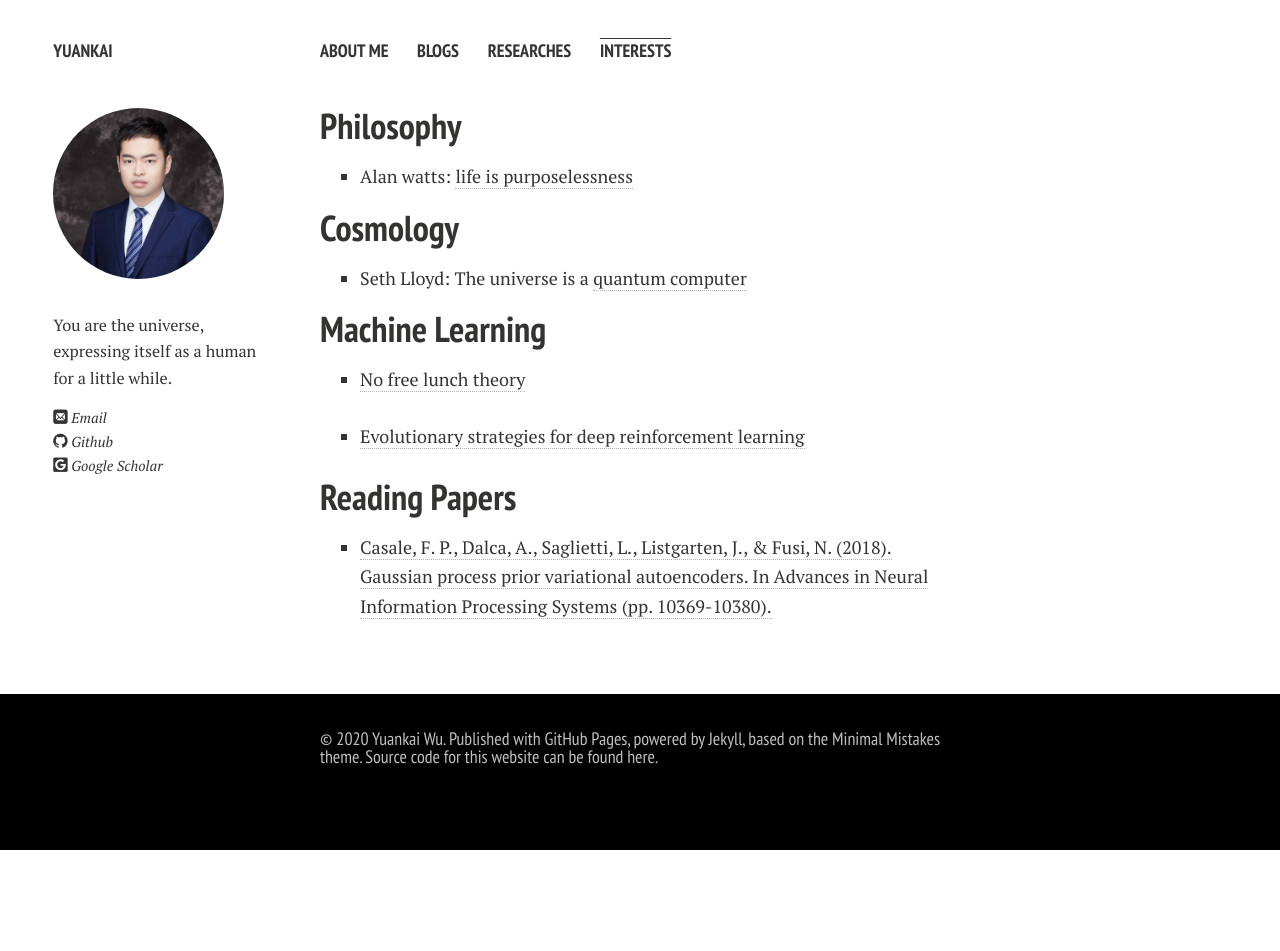
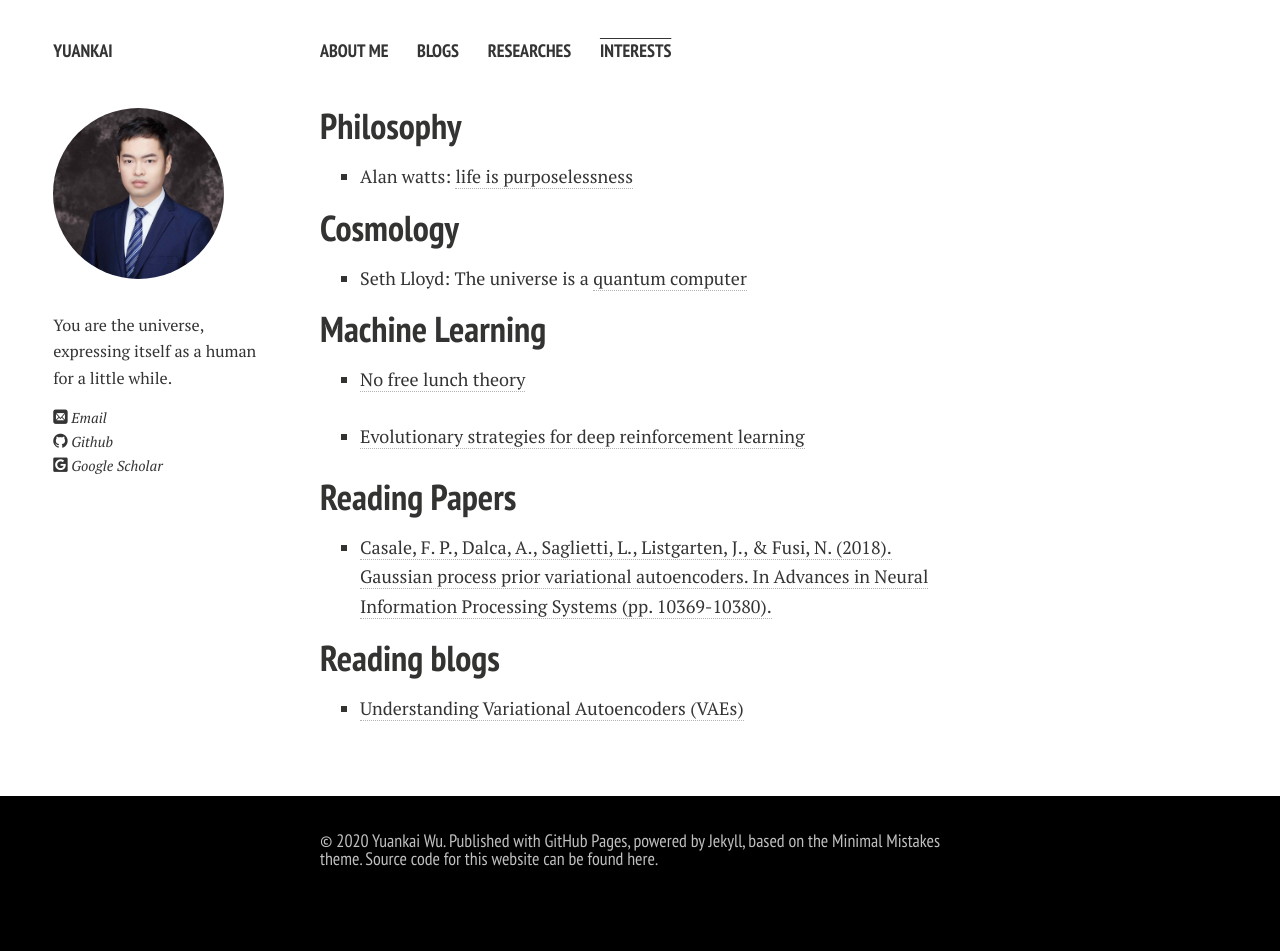
Before and after one commit to eveyuyi/Kaimaoge.github.io, a Jekyll site: the page built from interests.md, in a window 1280 px wide. Built offline with Jekyll 4.4.1, drawn with Linux system fonts in a browser that asks for light colours; nearby versions of some CDN libraries; some web fonts are replaced; before the commit the page ends 900 px from its top, so only the background shows below that.

Commit message:
Update interests.md

```diff
--- a/interests.md
+++ b/interests.md
@@ -18,3 +18,7 @@ title: Interests
 ## Reading Papers
 
 - [Casale, F. P., Dalca, A., Saglietti, L., Listgarten, J., & Fusi, N. (2018). Gaussian process prior variational autoencoders. In Advances in Neural Information Processing Systems (pp. 10369-10380).](https://papers.nips.cc/paper/8238-gaussian-process-prior-variational-autoencoders.pdf)
+
+## Reading blogs
+
+- [Understanding Variational Autoencoders (VAEs)](https://towardsdatascience.com/understanding-variational-autoencoders-vaes-f70510919f73)
```
